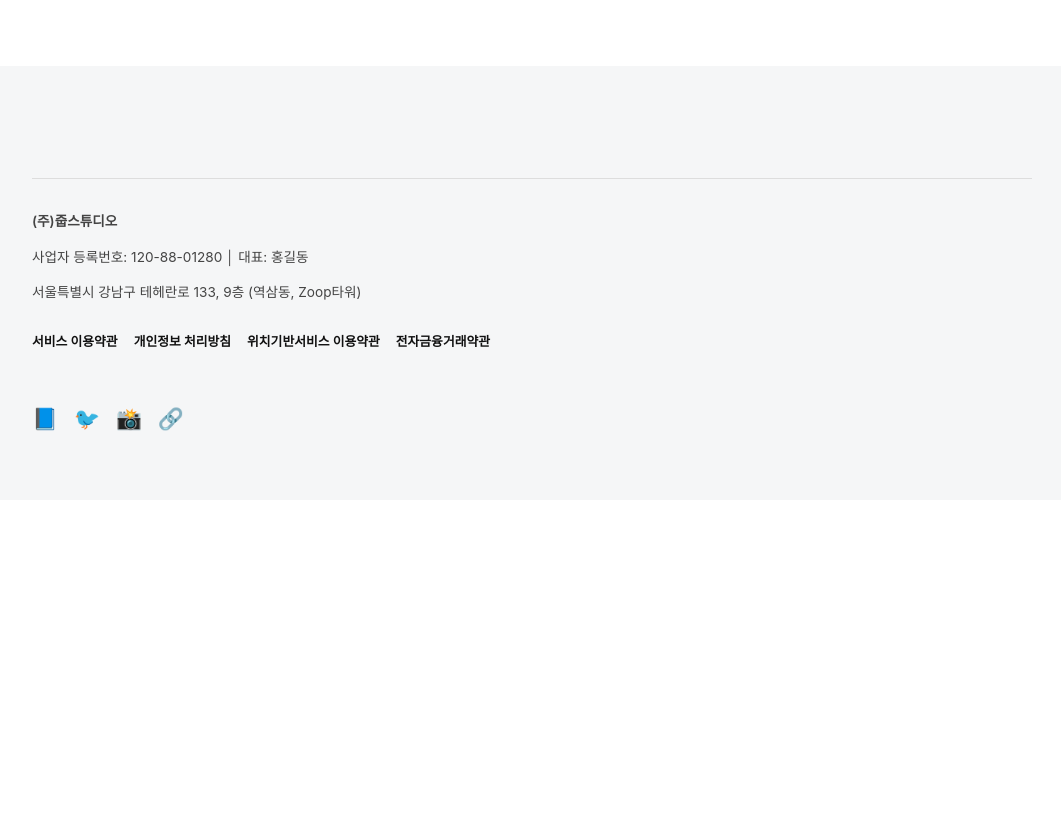
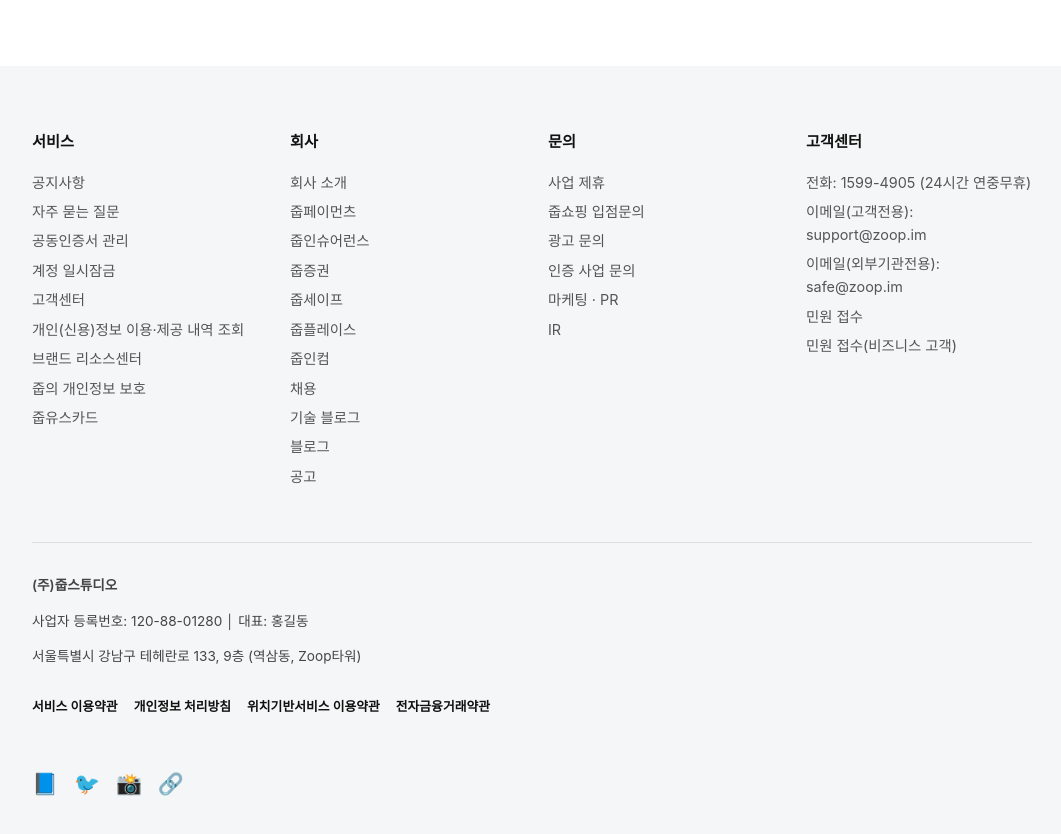
Before and after one commit to hwangseojin223/zoop, a React (Create React App) app in the folder frontend/: page / in a window 1280 px wide. Shown: the part 1080-1914 px from the top of the page, without its empty margins (108-1169 px from the left). Before the commit the page ends 1580 px from the top, so only its background shows below. Built offline with nearby package versions, Linux system fonts and the light colour scheme.

Commit message:
edit Index.jsx

```diff
--- a/frontend/src/pages/Index.jsx
+++ b/frontend/src/pages/Index.jsx
@@ -68,7 +68,49 @@
 
       <footer className="footer-section">
         <div className="footer-grid">
-          {/* Footer 내용 생략 */}
+          <div>
+            <strong>서비스</strong>
+            <p>공지사항</p>
+            <p>자주 묻는 질문</p>
+            <p>공동인증서 관리</p>
+            <p>계정 일시잠금</p>
+            <p>고객센터</p>
+            <p>개인(신용)정보 이용·제공 내역 조회</p>
+            <p>브랜드 리소스센터</p>
+            <p>줍의 개인정보 보호</p>
+            <p>줍유스카드</p>
+          </div>
+          <div>
+            <strong>회사</strong>
+            <p>회사 소개</p>
+            <p>줍페이먼츠</p>
+            <p>줍인슈어런스</p>
+            <p>줍증권</p>
+            <p>줍세이프</p>
+            <p>줍플레이스</p>
+            <p>줍인컴</p>
+            <p>채용</p>
+            <p>기술 블로그</p>
+            <p>블로그</p>
+            <p>공고</p>
+          </div>
+          <div>
+            <strong>문의</strong>
+            <p>사업 제휴</p>
+            <p>줍쇼핑 입점문의</p>
+            <p>광고 문의</p>
+            <p>인증 사업 문의</p>
+            <p>마케팅 · PR</p>
+            <p>IR</p>
+          </div>
+          <div>
+            <strong>고객센터</strong>
+            <p>전화: 1599-4905 (24시간 연중무휴)</p>
+            <p>이메일(고객전용): support@zoop.im</p>
+            <p>이메일(외부기관전용): safe@zoop.im</p>
+            <p>민원 접수</p>
+            <p>민원 접수(비즈니스 고객)</p>
+          </div>
         </div>
 
         <div className="footer-bottom">
```
